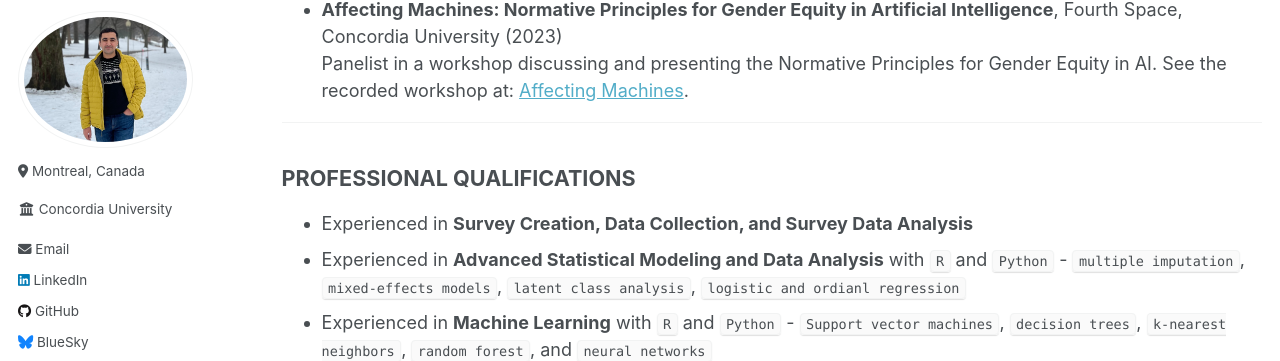
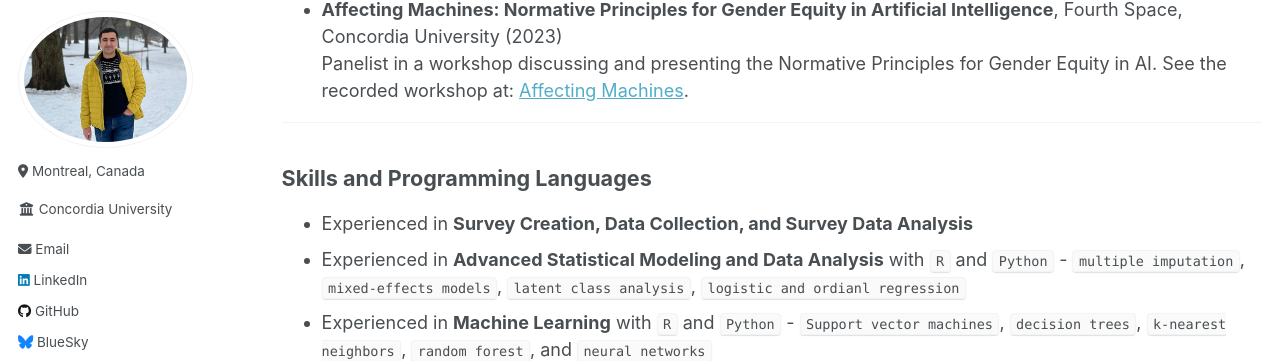
Before and after one commit to Mohsnmonji/mohsnmonji.github.io, a Jekyll site: the page built from _pages/Curriculum Vitae.md, in a window 1280 px wide and 900 px high, scrolled down 3150 px. Shown: the part 95-456 px from the top of the window. Built offline with Jekyll 4.4.1, drawn with Linux system fonts in a browser that asks for light colours.

Commit message:
Update Curriculum Vitae.md

```diff
--- a/_pages/Curriculum Vitae.md
+++ b/_pages/Curriculum Vitae.md
@@ -113,7 +113,7 @@ redirect_from:
 
 ---
 
-### **PROFESSIONAL QUALIFICATIONS**
+### **Skills and Programming Languages**
 - Experienced in **Survey Creation, Data Collection, and Survey Data Analysis**
 - Experienced in **Advanced Statistical Modeling and Data Analysis** with `R` and `Python` - `multiple imputation`, `mixed-effects models`, `latent class analysis`, `logistic and ordianl regression`
 - Experienced in **Machine Learning** with `R` and `Python` - `Support vector machines`, `decision trees`, `k-nearest neighbors`, `random forest`, and `neural networks`
```
